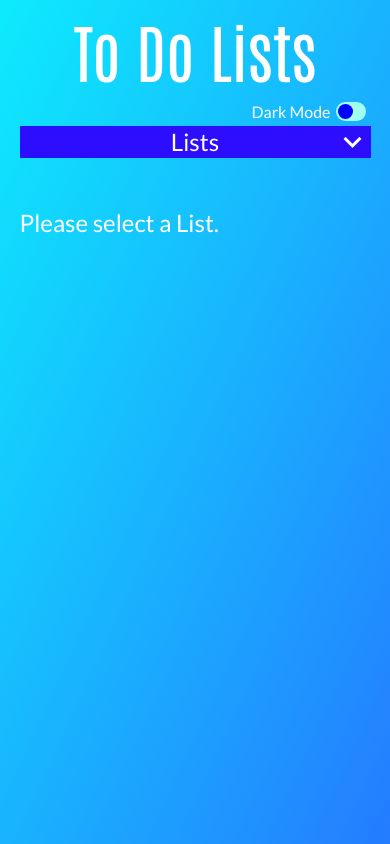
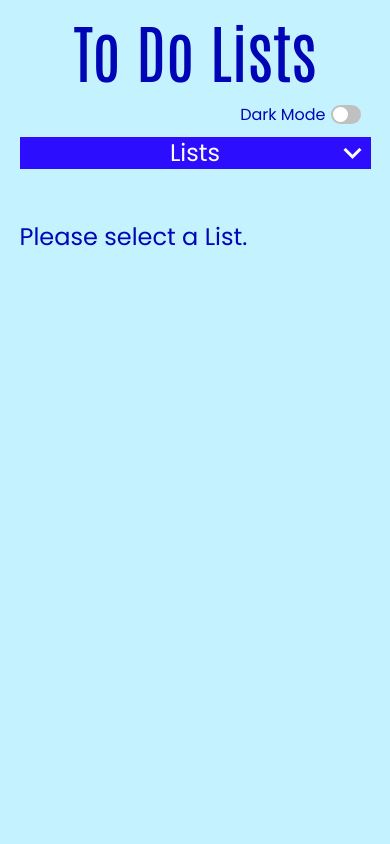
Before and after one commit to JillBirchall/to-do-lists, a React (Create React App) app: page / in a window 390 px wide. Built offline with nearby package versions, Linux system fonts and the light colour scheme.

Commit message:
Changes to colours

```diff
--- a/public/index.html
+++ b/public/index.html
@@ -26,19 +26,12 @@
     -->
     <title>React App</title>
     <link rel="preconnect" href="https://fonts.gstatic.com" />
+
     <link
-      href="https://fonts.googleapis.com/css2?family=Open+Sans&display=swap"
+      href="https://fonts.googleapis.com/css2?family=Antonio&family=Poppins:wght@400;600&display=swap"
       rel="stylesheet"
     />
-    <link
-      href="https://fonts.googleapis.com/css2?family=Lato&display=swap"
-      rel="stylesheet"
-    />
-    <link href="https://fonts.googleapis.com/css2?family=Antonio&display=swap" rel="stylesheet">
-    <link
-      href="https://fonts.googleapis.com/css2?family=Fredoka+One&display=swap"
-      rel="stylesheet"
-    />
+
     <link
       href="https://fonts.googleapis.com/icon?family=Material+Icons"
       rel="stylesheet"
--- a/src/App.css
+++ b/src/App.css
@@ -6,69 +6,72 @@ Variables
 
 :root {
   --main-heading-font-family: "Antonio", sans-serif;
-  --heading-font-family: "Lato", sans-serif;
-  --list-item-font-family: "Open Sans", sans-serif;
-  --background-colour: #0debfd;
-  --background-gradient: linear-gradient(to top left, #247cff, #0debfd);
-  --main-heading-colour: rgb(255, 255, 255);
-  --list-background-colour: rgba(255, 255, 255, 0.95);
+  --heading-font-family: "Poppins", sans-serif;
+  --list-item-font-family: "Poppins", sans-serif;
+  --dark-mode-slider-colour: #00ffbf;
+  --dark-mode-slider-colour-off: #c0c0c0;
+  --container-border-radius: 20px;
+  --background-colour: #c4f3ff;
+  --main-heading-colour: #0006b5;
+  --list-menu-background-colour: #00cbff;
+  --list-menu-text-colour: #ffffff;
+  --current-list-background-colour: #ffffff;
+  --current-list-text-colour: #0006b5;
+  --divider-colour: #00cbff;
   --toggle-button-colour: #2c0dfd;
   --delete-all-btn-colour: #ff0037;
   --delete-completed-btn-colour: #9600fa;
   --add-icon-colour: #2c0dfd;
-  --list-hover-colour: #0debfd;
+  --list-hover-colour: #ffffff;
   --list-name-hover-colour: #0165fa;
   --list-hover-icon-colour: #2c0dfd;
-  --text-colour: black;
+  --text-colour: #0006b5;
   --editdelete-icon-colour: #2c0dfd;
   --confirmclear-icon-colour: #2c0dfd;
   --confirmclear-icon-hover-colour: #9600fa;
-  --selected-list-colour: #2c0dfd;
+  --selected-list-colour: #000472;
   --selected-list-hover-colour: #2c0dfd;
-  --list-names-menu-colour: rgb(203, 224, 255);
-  --container-box-shadow: 0 0 10px 1px rgb(0, 0, 0, 0.3);
-  --container-border: 1px solid rgb(0, 0, 0);
-  --sub-heading-colour: #2c0dfd;
-  --heading-colour: #00317a;
-  --scrollbar-thumb-colour: #2c0dfd;
-  --scrollbar-thumb-hover-colour: #0debfd;
-  --add-input-box-colour: rgba(110, 238, 255, 0.7);
+  --container-box-shadow: 3px 3px 10px rgb(0, 0, 0, 0.3);
+  --scrollbar-thumb-colour: #0006b5;
+  --scrollbar-thumb-hover-colour: #9600fa;
+  --add-list-input-colour: #ffffff;
+  --add-item-input-colour: #75faff;
   --add-input-border: none;
   --add-input-box-placeholder-colour: rgba(0, 49, 122, 0.5);
+  --checkbox-border-colour: #9600fa;
   --checkbox-checked-colour: #9600fa;
-  --checkbox-hover-background-color: #0debfd;
 }
 
 .dark-mode {
-  --background-colour: #424247;
-  --background-gradient: linear-gradient(to top left, #424247, #707794);
-  --main-heading-colour: rgb(255, 255, 255);
-  --list-background-colour: #193053;
-  --toggle-button-colour: #0db1fd;
-  --delete-all-btn-colour: #ff0040;
-  --delete-completed-btn-colour: #fa00ed;
-  --add-icon-colour: #0db1fd;
-  --list-hover-colour: #0debfd;
-  --list-name-hover-colour: #1a01fa;
-  --list-hover-icon-colour: #2601fa;
-  --text-colour: rgb(255, 255, 255);
-  --editdelete-icon-colour: #0debfd;
-  --confirmclear-icon-colour: #0db1fd;
-  --confirmclear-icon-hover-colour: #fa00ed;
-  --selected-list-colour: #0debfd;
+  --background-colour: #656565;
+  --main-heading-colour: #ffffff;
+  --list-menu-background-colour: #001d4a;
+  --list-menu-text-colour: #ffffff;
+  --current-list-background-colour: #342750;
+  --current-list-text-colour: #ffffff;
+  --divider-colour: #00cbff;
+  --toggle-button-colour: #fa00fa;
+  --delete-all-btn-colour: #ff0037;
+  --delete-completed-btn-colour: #fa00fa;
+  --add-icon-colour: #00ffff;
+  --list-hover-colour: #00ffff;
+  --list-name-hover-colour: #0165fa;
+  --list-hover-icon-colour: #2c0dfd;
+  --text-colour: #ffffff;
+  --editdelete-icon-colour: ##75faff;
+  --confirmclear-icon-colour: #ffffff;
+  --confirmclear-icon-hover-colour: #9600fa;
+  --selected-list-colour: #00ffff;
   --selected-list-hover-colour: #2c0dfd;
-  --list-names-menu-colour: #000852;
-  --container-box-shadow: 0 0 10px 1px rgb(0, 0, 0, 0.3);
-  --container-border: 1px solid rgb(255, 255, 255);
-  --sub-heading-colour: #00e1ff;
-  --heading-colour: #00ff62;
-  --scrollbar-thumb-colour: #0debfd;
-  --scrollbar-thumb-hover-colour: #0db1fd;
-  --add-input-box-colour: rgb(255, 255, 255);
+  --container-box-shadow: 3px 3px 10px rgb(0, 0, 0, 0.3);
+  --scrollbar-thumb-colour: #ffffff;
+  --scrollbar-thumb-hover-colour: #75faff;
+  --add-list-input-colour: #ffffff;
+  --add-item-input-colour: #ffffff;
   --add-input-border: none;
   --add-input-box-placeholder-colour: rgba(0, 49, 122, 0.5);
-  --checkbox-checked-colour: #2c0dfd;
-  --checkbox-hover-background-color: #00e1ff;
+  --checkbox-border-colour: #fa00fa;
+  --checkbox-checked-colour: #fa00fa;
 }
 
 /*
@@ -101,12 +104,46 @@ Main Layout
   width: 100vw;
   padding: 2% 5% 2% 5%;
   overflow-y: hidden;
-  color: var(--text-colour);
 }
 
 .lists-container {
   display: flex;
   height: 90%;
+}
+
+/*
+===============
+Headings and Text
+===============
+*/
+
+.main-heading {
+  color: var(--main-heading-colour);
+  margin: 0px 5px;
+  font-family: var(--main-heading-font-family);
+  text-align: center;
+  font-size: 4rem;
+  font-weight: normal;
+}
+
+.heading,
+.sub-heading {
+  text-align: center;
+  font-family: var(--heading-font-family);
+  font-weight: 400;
+}
+
+.no-selected-list-warning {
+  color: white;
+  margin: auto;
+  font-size: 1.5em;
+  color: var(--main-heading-colour);
+}
+
+.no-list-warning {
+  color: var(--main-heading-colour);
+  font-family: var(--list-item-font-family);
+  margin: 3%;
 }
 
 /*
@@ -119,12 +156,22 @@ List Names Menu
   width: 30%;
   height: 90%;
   margin-bottom: 0.7rem;
-  background-color: var(--list-background-colour);
+  background-color: var(--list-menu-background-colour);
+  color: var(--list-menu-text-colour);
   display: flex;
   flex-direction: column;
   box-shadow: var(--container-box-shadow);
-  border-radius: 5px;
-  /* border: var(--container-border); */
+  border-radius: var(--container-border-radius);
+  -webkit-border-radius: var(--container-border-radius);
+  -moz-border-radius: var(--container-border-radius);
+  -ms-border-radius: var(--container-border-radius);
+  -o-border-radius: var(--container-border-radius);
+}
+
+.list-names-heading {
+  font-family: var(--heading-font-family);
+  text-align: center;
+  margin-top: 5%;
 }
 
 .list-name-container {
@@ -133,6 +180,7 @@ List Names Menu
   align-items: center;
   justify-content: space-between;
   font-family: var(--list-item-font-family);
+  margin-left: 10px;
 }
 
 .lists {
@@ -162,7 +210,7 @@ List Names Menu
 
 .selected-list {
   color: var(--selected-list-colour);
-  font-weight: bolder;
+  font-weight: 600;
 }
 
 .list-name-container .icons {
@@ -191,7 +239,8 @@ Current List
 .current-list-container {
   width: 70%;
   height: 90%;
-  background-color: var(--list-background-colour);
+  background-color: var(--current-list-background-colour);
+  color: var(--current-list-text-colour);
   margin-left: 0.7rem;
   margin-bottom: 0.7rem;
   display: grid;
@@ -199,17 +248,20 @@ Current List
   grid-template-rows: 1fr 10fr 2fr;
   grid-template-areas: "listname listname" "todolist completed" "deletebuttons deletebuttons";
   box-shadow: var(--container-box-shadow);
-  border-radius: 5px;
-  /* border: var(--container-border); */
+  border-radius: var(--container-border-radius);
+  -webkit-border-radius: var(--container-border-radius);
+  -moz-border-radius: var(--container-border-radius);
+  -ms-border-radius: var(--container-border-radius);
+  -o-border-radius: var(--container-border-radius);
 }
 
 .current-list-name {
   grid-area: listname;
   font-family: var(--heading-font-family);
   text-align: center;
-  margin: 3% 3%;
-  height: 2rem;
-  overflow-x: hidden;
+  margin: 3%;
+  height: 2.5rem;
+  overflow: hidden;
   white-space: nowrap;
   text-overflow: ellipsis;
 }
@@ -226,6 +278,7 @@ Current List
   display: flex;
   flex-direction: column;
   min-height: 0; /* To override min-height: auto which is the default in grids */
+  border-left: 1px solid var(--divider-colour);
 }
 
 .list {
@@ -243,59 +296,6 @@ Current List
   padding: 2% 5%;
 }
 
-.add-new-list {
-  display: flex;
-  margin-top: 1rem;
-  margin-left: 0.7rem;
-  margin-bottom: 1rem;
-}
-
-/*
-===============
-Headings and Text
-===============
-*/
-
-.main-heading {
-  color: var(--main-heading-colour);
-  margin: 0px 5px;
-  font-family: var(--main-heading-font-family);
-  text-align: center;
-  font-size: 4rem;
-  font-weight: normal;
-}
-
-.heading,
-.sub-heading {
-  text-align: center;
-  font-family: var(--heading-font-family);
-  font-weight: 400;
-}
-
-.heading {
-  color: var(--heading-colour);
-}
-
-.sub-heading {
-  color: var(--sub-heading-colour);
-}
-
-.list-names-heading {
-  margin-top: 5%;
-}
-
-.no-selected-list-warning {
-  color: white;
-  margin: auto;
-  font-size: 1.5em;
-}
-
-.no-list-warning {
-  color: var(--text-colour);
-  font-family: var(--list-item-font-family);
-  margin: 3%;
-}
-
 .todo-item-text {
   font-family: var(--list-item-font-family);
   font-size: 1rem;
@@ -304,6 +304,13 @@ Headings and Text
   overflow: hidden;
   white-space: nowrap;
   text-overflow: ellipsis;
+}
+
+.add-new-list {
+  display: flex;
+  margin-top: 1rem;
+  margin-left: 0.7rem;
+  margin-bottom: 1rem;
 }
 
 /*
@@ -316,12 +323,12 @@ Dark Mode Toggle
   display: flex;
   justify-content: flex-end;
   align-items: center;
-  margin: 0 5px 5px 0;
+  margin: 0 10px 10px 0;
 }
 
 .dark-mode-text {
   font-family: var(--heading-font-family);
-  color: white;
+  color: var(--text-colour);
   margin-right: 5px;
 }
 
@@ -346,7 +353,7 @@ Dark Mode Toggle
   left: 0;
   right: 0;
   bottom: 0;
-  background-color: #a0ffef;
+  background-color: var(--dark-mode-slider-colour-off);
   transition: 0.4s;
   -webkit-transition: 0.4s;
   -moz-transition: 0.4s;
@@ -365,7 +372,7 @@ Dark Mode Toggle
   width: 15px;
   left: 2px;
   bottom: 2px;
-  background-color: blue;
+  background-color: rgb(255, 255, 255);
   border-radius: 50%;
   transition: 0.4s;
   -webkit-transition: 0.4s;
@@ -379,11 +386,11 @@ Dark Mode Toggle
 }
 
 input:checked + .dark-mode-toggle-slider {
-  background-color: #2196f3;
+  background-color: var(--dark-mode-slider-colour);
 }
 
 input:focus + .dark-mode-toggle-slider {
-  box-shadow: 0 0 1px #2196f3;
+  box-shadow: 0 0 5px 3px var(--dark-mode-slider-colour);
 }
 
 input:checked + .dark-mode-toggle-slider:before {
@@ -422,6 +429,11 @@ Buttons
 .delete-btns .btn {
   height: 2rem;
   width: 12rem;
+  border-radius: 9999px;
+  -webkit-border-radius: 9999px;
+  -moz-border-radius: 9999px;
+  -ms-border-radius: 9999px;
+  -o-border-radius: 9999px;
 }
 
 .delete-all-btn {
@@ -466,6 +478,7 @@ Icons
 .add-icon {
   color: var(--add-icon-colour);
   font-size: 1.8em;
+  margin-left: 5px;
 }
 
 .edit-icon,
@@ -503,7 +516,7 @@ Icons
 }
 
 .icons .icon {
-  margin: 0 0.3rem;
+  padding: 0 0.3rem;
 }
 
 /*
@@ -537,19 +550,26 @@ Checkbox
   left: 0;
   height: 100%;
   width: 100%;
-  border: 1px solid var(--text-colour);
+  border: 1px solid var(--checkbox-border-colour);
   border-radius: 3px;
-  background-color: white;
+  transition: 0.1s ease-in;
+  -webkit-transition: 0.1s ease-in;
+  -moz-transition: 0.1s ease-in;
+  -ms-transition: 0.1s ease-in;
+  -o-transition: 0.1s ease-in;
+}
+
+.checkbox:checked ~ .custom-checkbox {
+  background-color: var(--checkbox-checked-colour);
 }
 
 .checkbox-container:hover .custom-checkbox,
 .checkbox:focus ~ .custom-checkbox {
-  background-color: var(--checkbox-hover-background-color);
-  border: 2px solid var(--checkbox-hover-background-color);
-}
-
-.checkbox:checked ~ .custom-checkbox {
-  background-color: var(--checkbox-checked-colour);
+  transform: scale(1.2);
+  -webkit-transform: scale(1.2);
+  -moz-transform: scale(1.2);
+  -ms-transform: scale(1.2);
+  -o-transform: scale(1.2);
 }
 
 .custom-checkbox:after {
@@ -581,13 +601,25 @@ Text Input Boxes
   align-items: center;
 }
 
+.add-new-list .add-input-box {
+  background-color: var(--add-list-input-colour);
+}
+
+.add-new-item .add-input-box {
+  background-color: var(--add-item-input-colour);
+}
+
 .add-input-box {
-  width: 70%;
-  background-color: var(--add-input-box-colour);
+  width: 60%;
   border: var(--add-input-border);
   font-family: var(--list-item-font-family);
   font-size: 1em;
-  padding: 5px;
+  padding: 7px;
+  border-radius: 9999px;
+  -webkit-border-radius: 9999px;
+  -moz-border-radius: 9999px;
+  -ms-border-radius: 9999px;
+  -o-border-radius: 9999px;
 }
 
 .edit-input-box {
@@ -653,7 +685,12 @@ Mobile Phone Portrait Layout
     width: 100%;
     height: initial;
     max-height: 85%;
-    background-color: var(--list-names-menu-colour);
+    border-radius: 0;
+    -webkit-border-radius: 0;
+    -moz-border-radius: 0;
+    -ms-border-radius: 0;
+    -o-border-radius: 0;
+    box-shadow: none;
   }
 
   .current-list-container {
@@ -671,7 +708,9 @@ Mobile Phone Portrait Layout
   }
 
   .completed-items {
-    margin-top: 5%;
+    padding-top: 5%;
+    border-left: none;
+    border-top: 1px solid var(--divider-colour);
   }
 
   .hidden {
```
